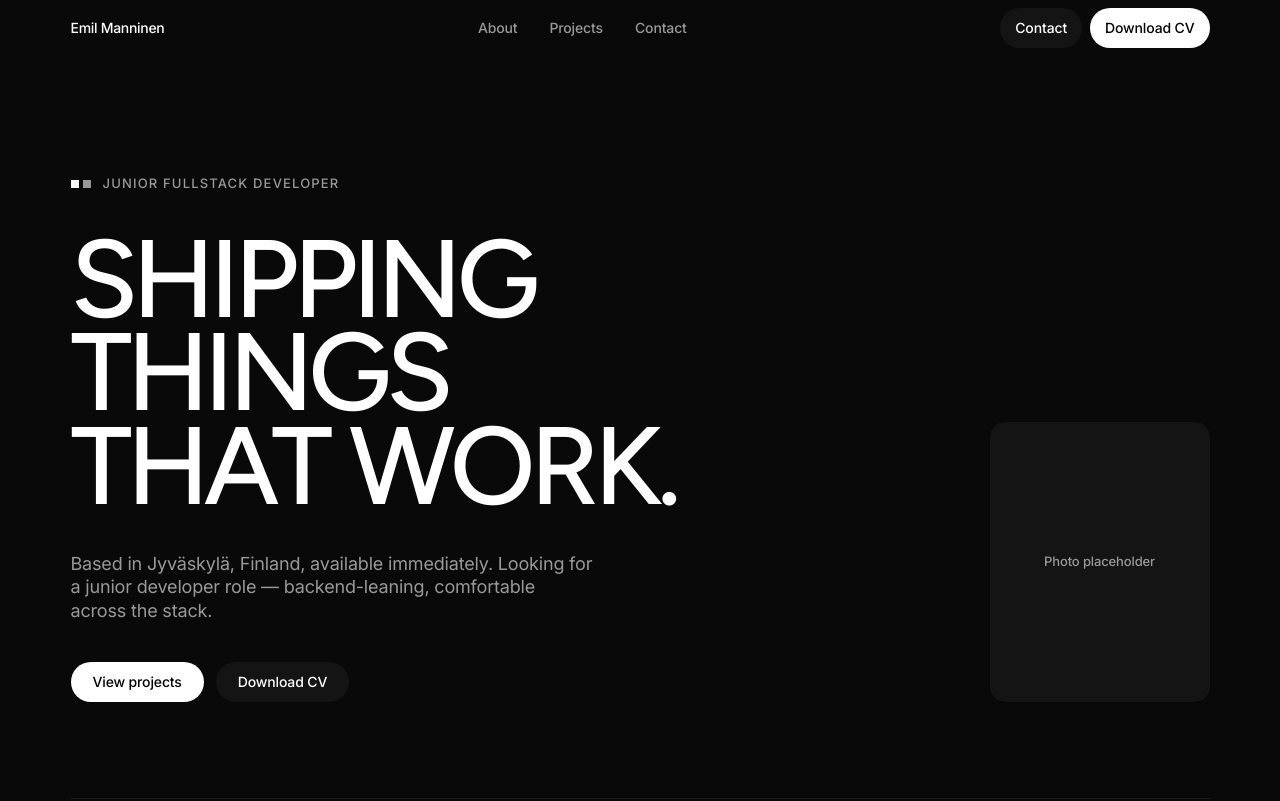
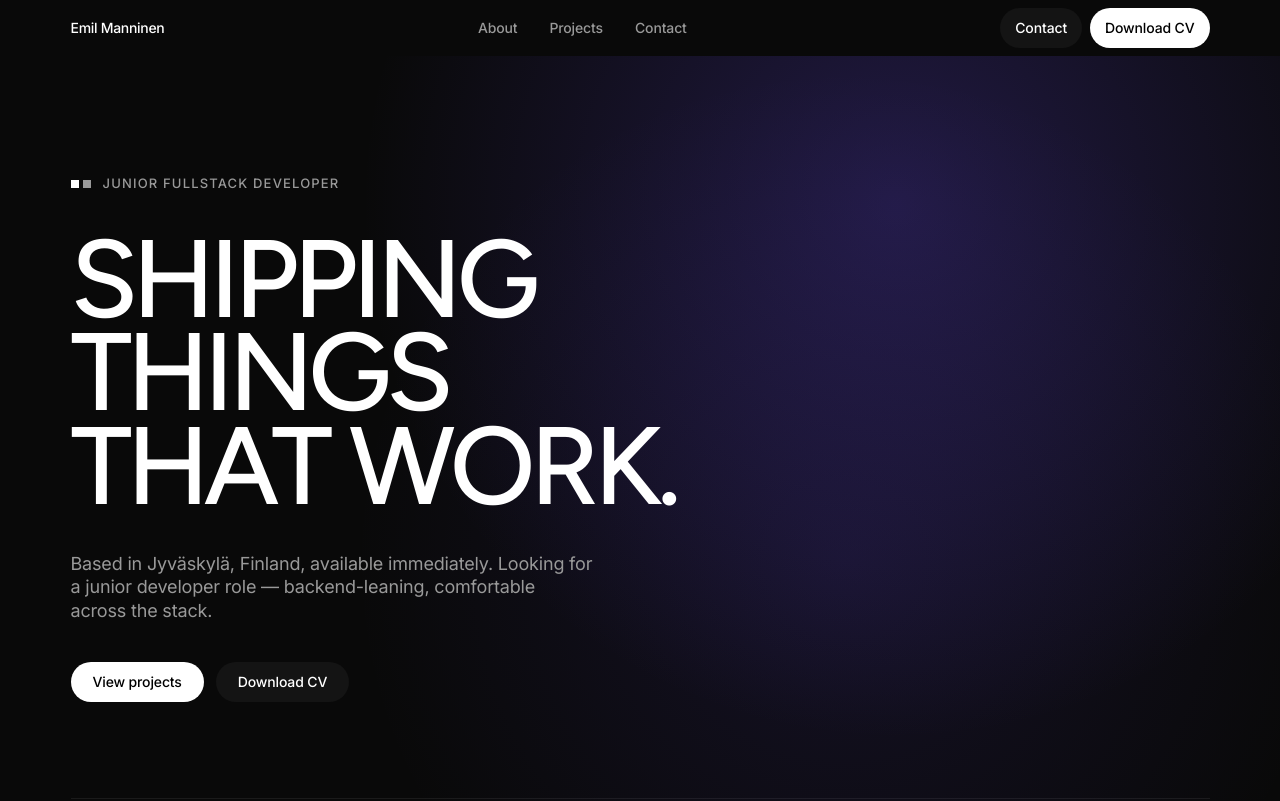
Before and after one commit to emilmanninen/Portfoliowebsite, a Next.js app: page / in a window 1280 px wide. Shown: the top 801 px of the page. Built offline with nearby package versions, Linux system fonts and the light colour scheme.

Commit message:
feat: experimenting with hero page v1, removed placeholder picture frame

```diff
--- a/src/app/page.tsx
+++ b/src/app/page.tsx
@@ -13,7 +13,7 @@ const navLinks = [
 
 export default function Home() {
   return (
-    <div className="min-h-screen bg-[var(--canvas)] font-[family-name:var(--font-body)] text-[var(--ink)]">
+    <div className="min-h-screen overflow-x-hidden bg-[var(--canvas)] font-[family-name:var(--font-body)] text-[var(--ink)]">
       <TopNav
         brand="Emil Manninen"
         links={navLinks}
--- a/src/components/sections/Hero.tsx
+++ b/src/components/sections/Hero.tsx
@@ -5,9 +5,39 @@ export default function Hero() {
   return (
     <section
       id="top"
-      className="pt-[120px] pb-[96px] flex flex-wrap gap-[60px] items-end justify-between"
+      className="relative pt-[120px] pb-[96px] flex flex-wrap gap-[60px] items-end justify-between"
     >
-      <div className="flex-1 min-w-0 basis-[520px] max-w-[860px] flex flex-col gap-[40px]">
+      {/* Ambient glow, not a card. A radial-gradient with no explicit size defaults to
+          "farthest-corner" sizing: its 100%-radius is the distance from the center point to the
+          box's FARTHEST corner, not its nearest edge. With the center near the top-right of a
+          ~1139x550 section, the right edge is only ~171px away and the bottom edge ~467px away,
+          but the farthest-corner distance (to bottom-left) is ~1075px — so the 70% stop lands
+          at ~752px, far past those close edges. The gradient hits the edge while still solidly
+          colored, long before it's had room to fade. Fix: make the box itself much bigger than
+          the section (w-screen, breaking out of <main>'s max-width entirely; h-[150%]) so the
+          farthest-corner distance grows well past where the fade completes in every direction.
+          left-1/2 -translate-x-1/2 centers a w-screen element on the viewport regardless of the
+          parent's own width/padding — the standard full-bleed-inside-a-constrained-container
+          technique. It only works without an overflow-hidden ancestor narrower than the
+          viewport, though — the section itself used to have overflow-hidden, which clipped this
+          right back down to the section's own (max-w-constrained) box, undoing the breakout
+          entirely. w-screen never exceeds the real viewport width on its own, so dropping that
+          overflow-hidden doesn't reopen the horizontal-scroll risk it was guarding against;
+          see the outer wrapper in page.tsx for that safety net now. #6a4cf5 is --gradient-violet
+          as rgb(); custom properties can't be interpolated into a gradient() function, so the
+          value has to be inlined here. Muted opacity since it's the first color anywhere on an
+          otherwise monochrome site; dimmed further on mobile where there's no empty space
+          beside the text for it to sit in. */}
+      <div
+        className="pointer-events-none absolute left-1/2 top-1/2 h-[150%] w-screen -translate-x-1/2 -translate-y-1/2 max-[809px]:opacity-50"
+        style={{
+          backgroundImage:
+            "radial-gradient(circle at 70% 30%, rgba(106,76,245,0.25) 0%, transparent 45%), " +
+            "radial-gradient(circle at 66% 62%, rgba(106,76,245,0.12) 0%, transparent 45%)",
+        }}
+      />
+
+      <div className="relative z-10 flex-1 min-w-0 basis-[520px] max-w-[860px] flex flex-col gap-[40px]">
         <div className="flex items-center gap-[12px]">
           <span className="flex gap-[4px]">
             <span className="w-[8px] h-[8px] bg-[var(--ink)]" />
@@ -43,10 +73,6 @@ export default function Hero() {
           </Button>
         </div>
       </div>
-
-      <div className="flex-none w-[220px] h-[280px] bg-[var(--surface-1)] rounded-[var(--radius-lg)] shadow-[var(--elev-1)] flex items-center justify-center">
-        <span className="t-caption text-[var(--ink-muted)]">Photo placeholder</span>
-      </div>
     </section>
   );
 }
```
